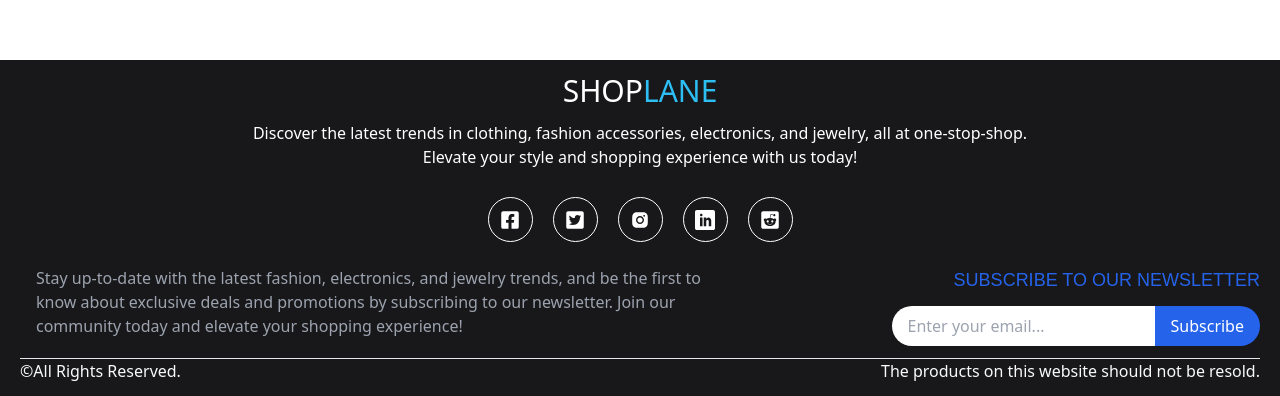
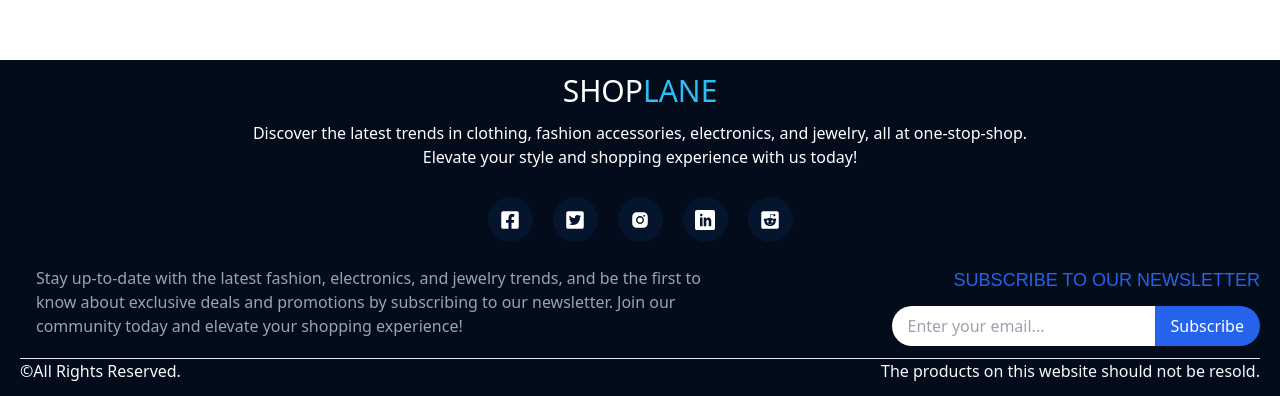
Before and after one commit to PadekarPratap/e-commerce-store-2, a React (Vite) app: page /cart in a window 1280 px wide. Shown: the part 802-1198 px from the top of the page. Built offline with nearby package versions, Linux system fonts and the light colour scheme; what yup-password would draw is missing.

Commit message:
added Footer CSS

```diff
--- a/src/components/Footer.jsx
+++ b/src/components/Footer.jsx
@@ -5,7 +5,7 @@ import {ImLinkedin} from 'react-icons/im'
 
 const Footer = () => {
   return (
-    <div className='bg-[#18181a] w-full'>
+    <div className='bg-[#020c1b] w-full'>
         <div className='shop-container py-[1%]'>
             {/* Logo and tagline  */}
             <div className='text-center'>
--- a/src/components/Navbar.jsx
+++ b/src/components/Navbar.jsx
@@ -107,7 +107,7 @@ const Navbar = () => {
 
       {/* overlay for naviagtion on mobile  */}
       <div
-        className={`fixed inset-0 bg-black/50 duration-300 ${
+        className={`fixed inset-0 bg-black/50 duration-300 z-10 ${
           !isSideNavOpen && "hidden"
         }`}
         onClick={handleMobileSidebar}
@@ -122,9 +122,9 @@ const Navbar = () => {
         <div className="py-8 px-3">
           {/* Shop Logo  */}
           <div className="mb-12 flex items-center justify-between">
-            <h1 className="text-3xl font-poppins uppercase">
+            <Link to={'/'} className="text-3xl font-poppins uppercase">
               Shop<span className="text-shopBlue">Lane</span>
-            </h1>
+            </Link>
 
             {/* navigation close btn  */}
             <div role="button" onClick={handleMobileSidebar}>
@@ -133,21 +133,21 @@ const Navbar = () => {
           </div>
 
           {/* wishlist for mobile nav  */}
-          <div className="items-center flex gap-2 justify-center">
+          <div className="items-center flex gap-2 justify-center" role="button" onClick={() => navigate('/wishlist')}>
             <p className="text-xl font-poppins">Wishlist</p>
             <BsHeartFill size={20} color="#ef4444" />
           </div>
 
           {/* login button  */}
           <div className="text-center mt-5">
-            <button className="2xl font-poppins font-bold border-2 px-4 py-2 rounded-md bg-gray-200">
+            <button className="2xl font-poppins font-bold border-2 px-4 py-2 rounded-md bg-gray-200" onClick={() => navigate('/login')}>
               Login
             </button>
           </div>
 
           {/* sign up btn  */}
           <div className="text-center mt-5">
-            <button className="2xl font-poppins font-bold border-2 px-4 py-2 rounded-md bg-gray-200">
+            <button className="2xl font-poppins font-bold border-2 px-4 py-2 rounded-md bg-gray-200" onClick={() => navigate('/signup')}>
               Sign up
             </button>
           </div>
--- a/src/components/ProductCard.jsx
+++ b/src/components/ProductCard.jsx
@@ -57,7 +57,7 @@ const ProductCard = ({ product }) => {
       {/* product card image  */}
       <div className="p-4" role="button" onClick={productDetails}>
         <img
-          className="max-w-[200px] h-[250px] mx-auto"
+          className="max-w-[200px] h-[250px] mx-auto hover:scale-110 duration-300"
           src={product.image}
           alt=""
         />
--- a/src/index.css
+++ b/src/index.css
@@ -27,15 +27,14 @@
     padding-right: 20px;
   }
   .icons {
-    /* w-[60px] h-[60px] rounded-full border-2 border-white flex items-center justify-center */
     width: 45px;
     height: 45px;
     border-radius: 50%;
-    border: 1px solid #fff;
     display: flex;
     justify-content: center;
     align-items: center;
     cursor: pointer;
+    background-color: #04152d;
   }
   .icons:hover {
     border-color: #2563eb;
```
